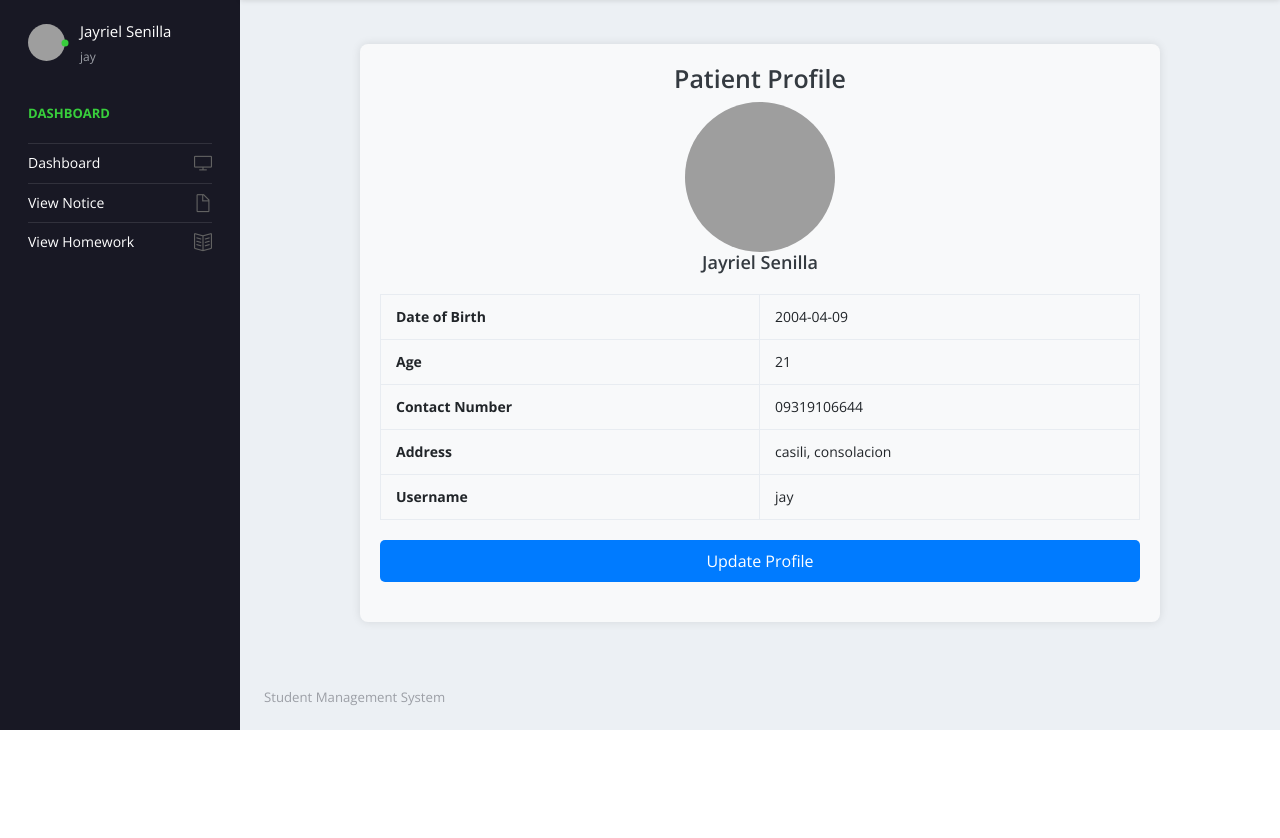
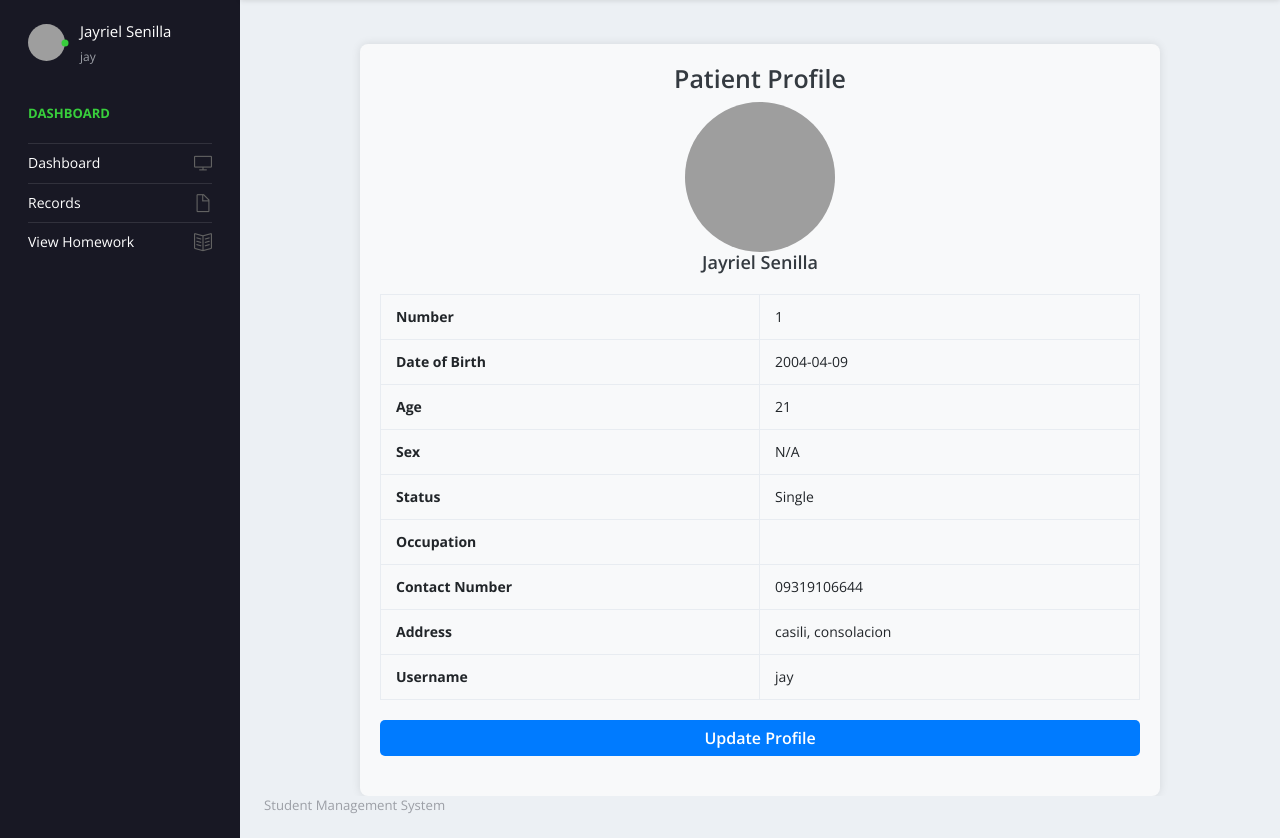
Before and after one commit to Jayriel04/DC_System, a PHP site: page /user/view-profile.php in a window 1280 px wide. Shown: the part 70-908 px from the top of the page. Before the commit the page ends 800 px from the top, so only its background shows below. Run offline with PHP 8.4, Linux system fonts and the light colour scheme; the visitor is signed in with stand-in values (Sample User, id 1); data comes from the database, SQL or seed files in the repository; data that the repository does not hold is empty; grey boxes are pictures that could not be loaded.

Commit message:
modify the profile

```diff
--- a/admin/manage-patient.php
+++ b/admin/manage-patient.php
@@ -131,12 +131,12 @@
                                                             <td><?php echo htmlentities($row->occupation);?></td>
                                                             <td><?php echo htmlentities($row->patient_history);?>
                                                                 <div>
-                                                                    <a href="patient-history.php?number=<?php echo htmlentities($row->number); ?>" class="btn btn-success btn-sm">Control Panel</a>
+                                                                    <a href="patient-history.php?number=<?php echo htmlentities($row->number); ?>" class="btn btn-success btn-sm">View</a>
                                                                 </div>
                                                             </td>
                                                             <td><?php echo htmlentities($row->medical_record);?>
                                                         <div>
-                                                            <a href="medical-record.php?number=<?php echo htmlentities($row->number); ?>" class="btn btn-success btn-sm">Control Panel</a>
+                                                            <a href="medical-record.php?number=<?php echo htmlentities($row->number); ?>" class="btn btn-success btn-sm">View</a>
                                                         </div></td>
                                                             <td>
                                                                 <div>
--- a/user/includes/sidebar.php
+++ b/user/includes/sidebar.php
@@ -46,7 +46,7 @@
         </li>
         <li class="nav-item">
             <a class="nav-link" href="view-notice.php">
-                <span class="menu-title">View Notice</span>
+                <span class="menu-title">Records</span>
                 <i class="icon-doc menu-icon"></i>
             </a>
         </li>
--- a/user/view-profile.php
+++ b/user/view-profile.php
@@ -10,6 +10,7 @@
     ?>
     <!DOCTYPE html>
     <html lang="en">
+
     <head>
         <title>Student Management System || View Profile</title>
         <link rel="stylesheet" href="vendors/simple-line-icons/css/simple-line-icons.css">
@@ -27,16 +28,19 @@
                 border-radius: 8px;
                 box-shadow: 0 0 10px rgba(0, 0, 0, 0.1);
             }
+
             .profile-header {
                 text-align: center;
                 margin-bottom: 20px;
             }
+
             .profile-header img {
                 border-radius: 50%;
                 width: 150px;
                 height: 150px;
                 object-fit: cover;
             }
+
             .btn-update {
                 display: block;
                 width: 100%;
@@ -50,11 +54,13 @@
                 font-size: 16px;
                 text-decoration: none;
             }
+
             .btn-update:hover {
                 background-color: #0056b3;
             }
         </style>
     </head>
+
     <body>
         <div class="container-scroller">
             <!-- Navbar -->
@@ -69,44 +75,67 @@
                                 <h3>Patient Profile</h3>
                                 <?php
                                 $number = $_SESSION['sturecmsnumber'];
-                            $sql = "SELECT firstname, surname, date_of_birth, age, contact_number, address, username, image FROM tblpatient WHERE number = :number";
+                                // Select the full set of columns for tblpatient (exclude password for security)
+                                $sql = "SELECT number, firstname, surname, date_of_birth, sex, status, occupation, age, contact_number, address, username, image FROM tblpatient WHERE number = :number LIMIT 1";
                                 $query = $dbh->prepare($sql);
                                 $query->bindParam(':number', $number, PDO::PARAM_STR);
                                 $query->execute();
-                            $results = $query->fetchAll(PDO::FETCH_OBJ);
+                                $row = $query->fetch(PDO::FETCH_OBJ);
 
-                            if ($query->rowCount() > 0) {
-                                foreach ($results as $row) { ?>
-                                    <img src="../admin/images/<?php echo htmlentities($row->image); ?>" alt="Profile Picture" class="img-fluid">
+                                if ($row) { ?>
+                                    <img src="../admin/images/<?php echo htmlentities($row->image ?: 'default.png'); ?>"
+                                        alt="Profile Picture" class="img-fluid">
                                     <h4><?php echo htmlentities($row->firstname . ' ' . $row->surname); ?></h4>
-                                <?php }
-                            } ?>
+                                <?php } else { ?>
+                                    <p class="text-danger">Profile not found.</p>
+                                <?php } ?>
                             </div>
                             <table class="table table-bordered">
                                 <tbody>
                                     <tr>
+                                        <th>Number</th>
+                                        <td><?php echo isset($row->number) ? htmlentities($row->number) : 'N/A'; ?></td>
+                                    </tr>
+                                    <tr>
                                         <th>Date of Birth</th>
-                                    <td><?php echo htmlentities($row->date_of_birth); ?></td>
+                                        <td><?php echo isset($row->date_of_birth) ? htmlentities($row->date_of_birth) : 'N/A'; ?>
+                                        </td>
                                     </tr>
                                     <tr>
                                         <th>Age</th>
-                                    <td><?php echo htmlentities($row->age); ?></td>
+                                        <td><?php echo isset($row->age) ? htmlentities($row->age) : 'N/A'; ?></td>
+                                    </tr>
+                                    <tr>
+                                        <th>Sex</th>
+                                        <td><?php echo isset($row->sex) ? htmlentities($row->sex) : 'N/A'; ?></td>
+                                    </tr>
+                                    <tr>
+                                        <th>Status</th>
+                                        <td><?php echo isset($row->status) ? htmlentities($row->status) : 'N/A'; ?></td>
+                                    </tr>
+                                    <tr>
+                                        <th>Occupation</th>
+                                        <td><?php echo isset($row->occupation) ? htmlentities($row->occupation) : 'N/A'; ?>
+                                        </td>
                                     </tr>
                                     <tr>
                                         <th>Contact Number</th>
-                                    <td><?php echo htmlentities($row->contact_number); ?></td>
+                                        <td><?php echo isset($row->contact_number) ? htmlentities($row->contact_number) : 'N/A'; ?>
+                                        </td>
                                     </tr>
                                     <tr>
                                         <th>Address</th>
-                                    <td><?php echo htmlentities($row->address); ?></td>
+                                        <td><?php echo isset($row->address) ? htmlentities($row->address) : 'N/A'; ?></td>
                                     </tr>
                                     <tr>
                                         <th>Username</th>
-                                    <td><?php echo htmlentities($row->username); ?></td>
+                                        <td><?php echo isset($row->username) ? htmlentities($row->username) : 'N/A'; ?></td>
                                     </tr>
                                 </tbody>
                             </table>
-                        <a href="update_profile.php" class="btn-update">Update Profile</a>
+                            <div class="d-flex justify-content-between">
+                                <a href="update_profile.php" class="btn btn-update">Update Profile</a>
+                            </div>
                         </div>
                     </div>
                     <!-- Footer -->
@@ -116,5 +145,6 @@
         </div>
         <script src="vendors/js/vendor.bundle.base.js"></script>
     </body>
+
     </html>
 <?php } ?>
```
Also changed, not shown: user/update_profile.php (+89 -17 lines), admin/images/pfpjez.jfif (added). Lines whose indentation alone changed are shown as unchanged.
